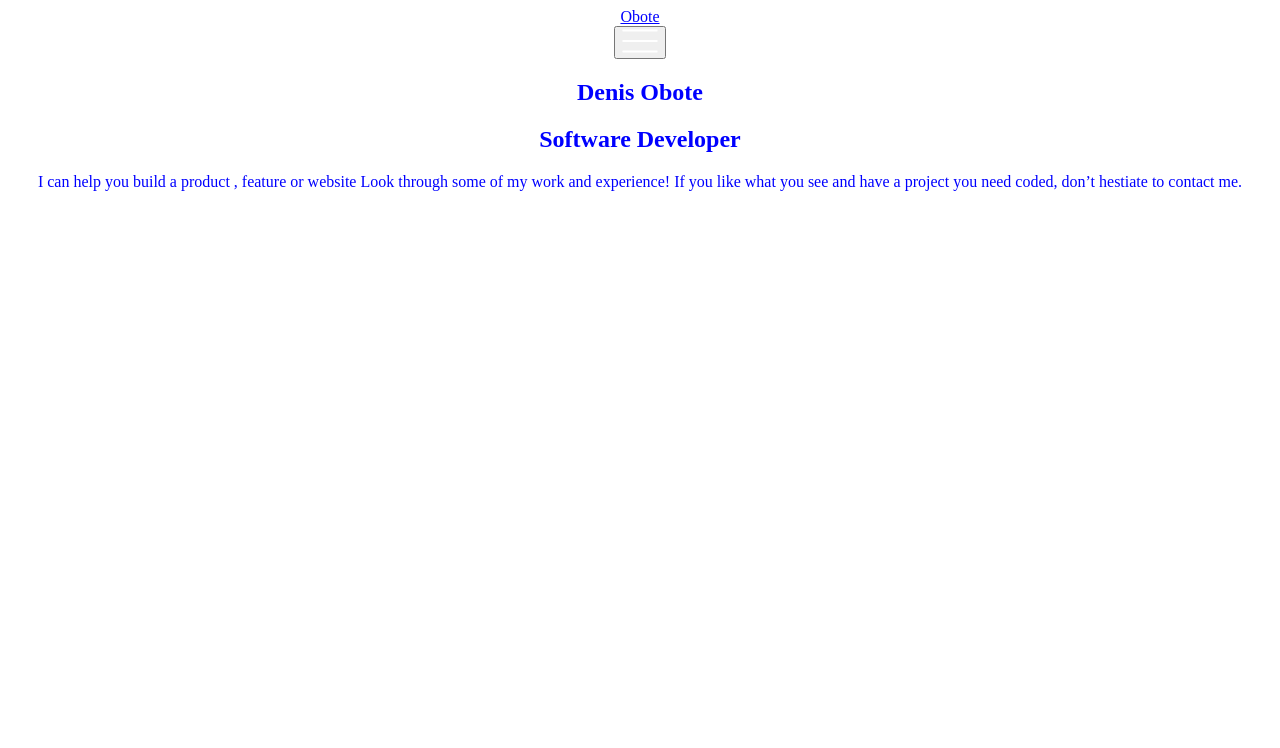
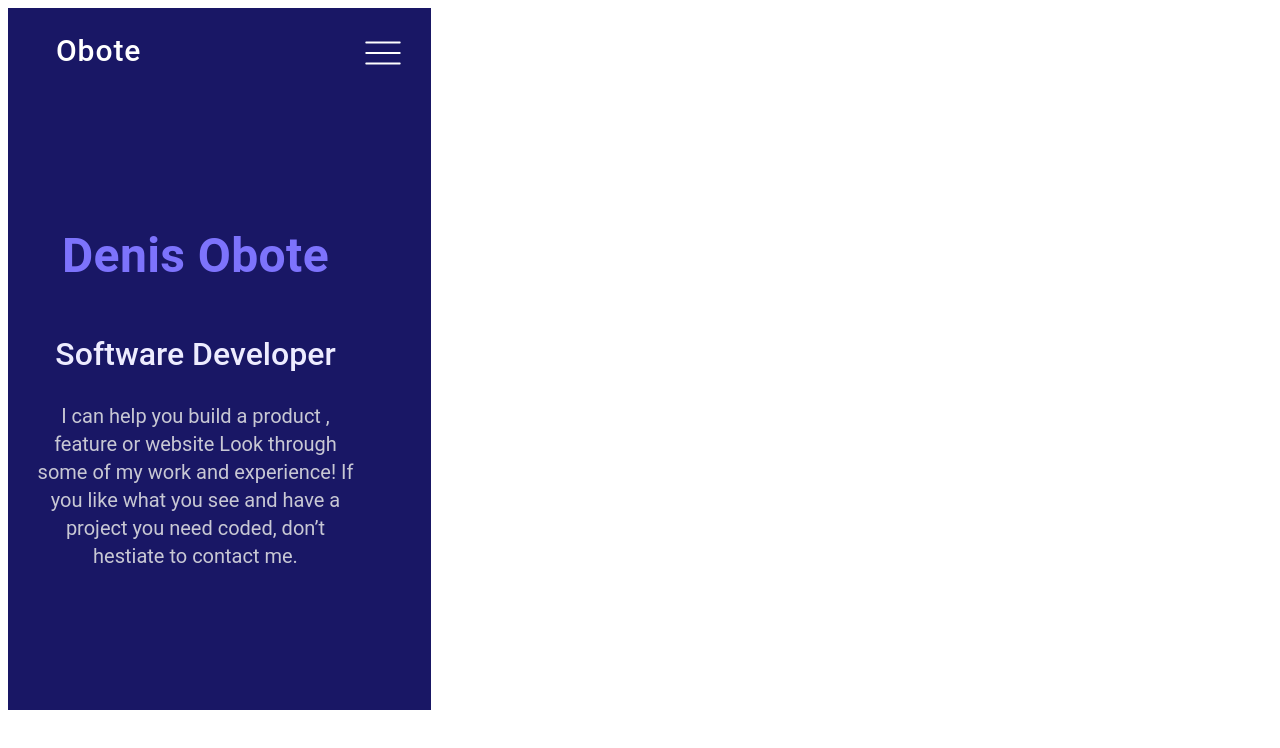
Before and after one commit to Obote/myportfolio, a plain HTML site: page index.html in a window 1280 px wide. Drawn offline with Linux system fonts and the light colour scheme.

Commit message:
Add style

```diff
--- a/style.css
+++ b/style.css
@@ -1,4 +1,107 @@
-* {
-    color: blue;
+@import url('https://fonts.googleapis.com/css2?family=Roboto:wght@300&display=swap')
+
+body {
+    width: 375px;
+}
+.profile-menu {
+    display: flex;
+    justify-content: space-between;
+    align-items: center;
+    height: 44px;
+    width: 375px;
+    left: 0;
+    top: 0;
+    background-color: #191765;
+    padding: 24px;
+    border-radius: 0;
+}
+
+main {
+    width: 375px;
+    display: flex;
+    flex-direction: column;
+    background-color: #191765;
+    padding: 80px 24px;
+}
+
+
+.nav-menu {
+    cursor: pointer;
+  }
+
+  .logo a {
+    font-family: Roboto, sans-serif;
+    font-size: 30px;
+    font-style: normal;
+    font-weight: 500;
+    line-height: 16px;
+    letter-spacing: 0.03em;
     text-align: center;
+    color: #fff;
+    padding-left: 24px;
+    padding-right: 24px;
+    text-decoration: none;
+  }
+
+.profile-container {
+    display: flex;
+    height: 450px;
+    width: 327px;
+    left: 24px;
+    top: 120px;
+    border-radius: 0;
 }
+
+.profile-container h1 {
+    font-family: Roboto, sans-serif;
+    font-size: 48px;
+    font-style: normal;
+    font-weight: 700;
+    line-height: 72px;
+    letter-spacing: 0.3700000047683716px;
+    text-align: center;
+    color: #7d73fc;
+  }
+
+
+.profile-container h2 {
+    font-family: Roboto, sans-serif;
+    font-size: 32px;
+    font-style: normal;
+    font-weight: 500;
+    line-height: 44px;
+    text-align: center;
+    color: #edecff;
+  }
+
+  p {
+    font-family: Roboto, sans-serif;
+    font-size: 20px;
+    font-style: normal;
+    font-weight: 400;
+    line-height: 28px;
+    letter-spacing: 0;
+    text-align: center;
+    color: #c8c8d4;
+  }
+
+
+button {
+    background-color: #191765;
+    border: #191765;
+  }
+
+  button:hover {
+    background-color: #e5e5e5;
+  }
+
+  button:focus {
+    outline: none;
+    box-shadow: 0 0 0 3px #7d73fc;
+  }
+
+  button:active {
+    background-color: #e5e5e5;
+    border-color: #acb7c3;
+    color: #acb7c3;
+  }
```
